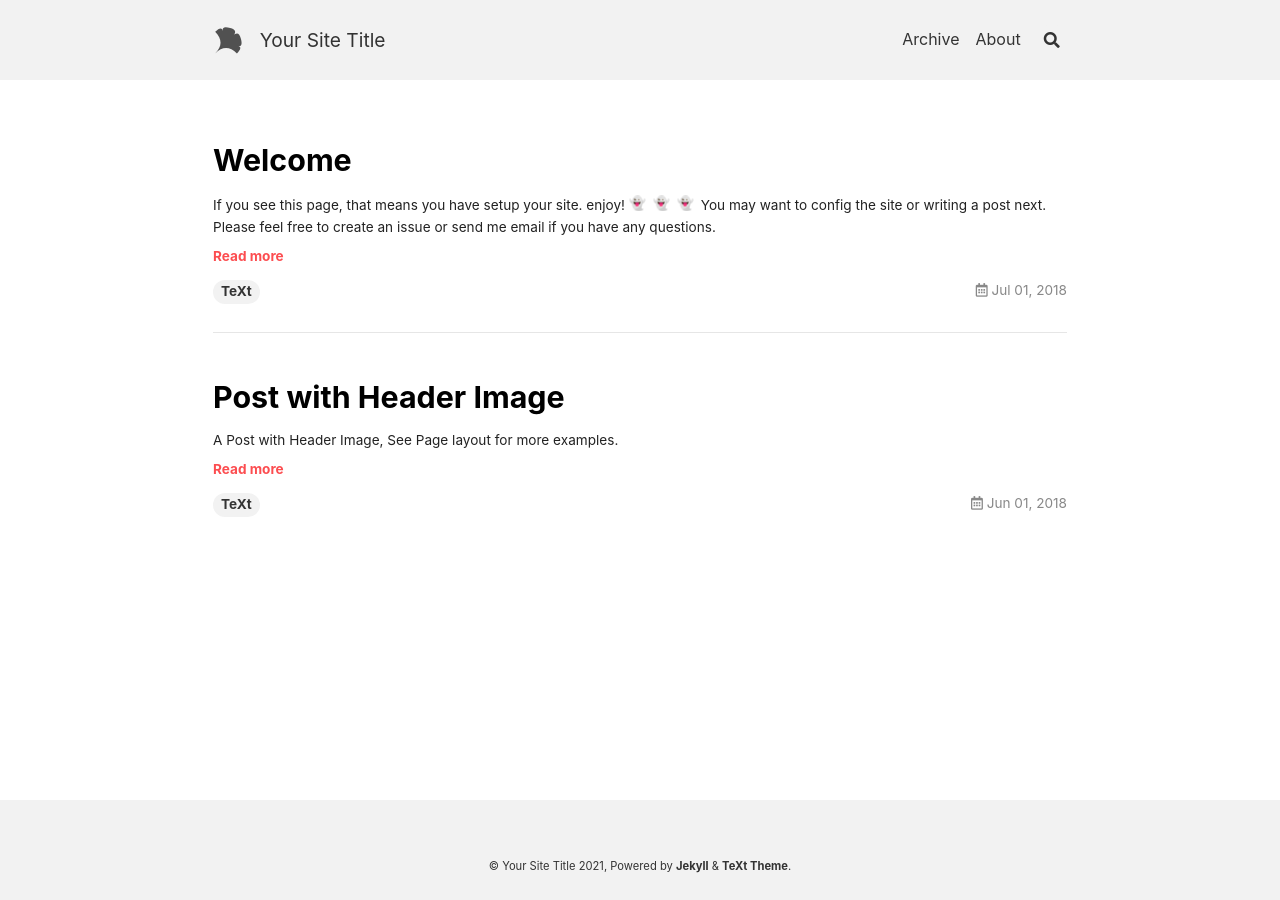
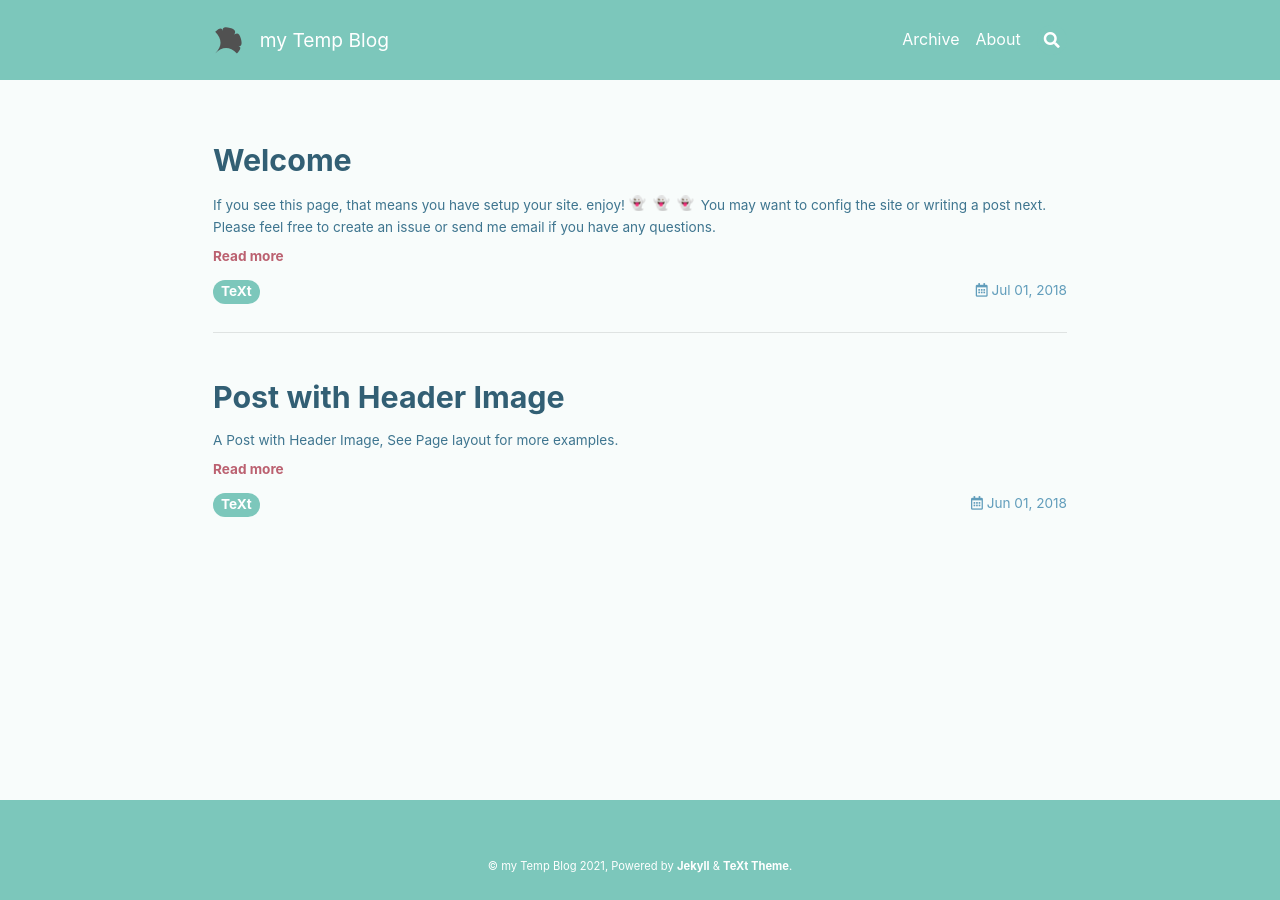
Before and after one commit to baiziqing/Gziyu00.github.io, a Jekyll site: the page built from index.html, in a window 1280 px wide. Built offline with Jekyll 4.4.1, drawn with Linux system fonts in a browser that asks for light colours; nearby versions of some CDN libraries; emoji names are drawn with the system emoji font; the list of posts is cut into pages by our own code.

Commit message:
修改了config配置文件

```diff
--- a/_config.yml
+++ b/_config.yml
@@ -16,11 +16,11 @@
 
 ## => Site Settings
 ##############################
-text_skin: default # "default" (default), "dark", "forest", "ocean", "chocolate", "orange"
+text_skin: forest # "default" (default), "dark", "forest", "ocean", "chocolate", "orange"
 highlight_theme: default # "default" (default), "tomorrow", "tomorrow-night", "tomorrow-night-eighties", "tomorrow-night-blue", "tomorrow-night-bright"
 url     : # the base hostname & protocol for your site e.g. https://www.someone.com
 baseurl : # does not include hostname
-title   : Your Site Title
+title   : my Temp Blog
 description: > # this means to ignore newlines until "Language & timezone"
   Your Site Description
 
@@ -35,10 +35,10 @@ timezone: # see https://en.wikipedia.org/wiki/List_of_tz_database_time_zones for
 ##############################
 author:
   type      : # "person" (default), "organization"
-  name      : Your Name
+  name      : 公子羽
   url       :
   avatar    : # path or url of avatar image (square)
-  bio       : I am an amazing person.
+  bio       : 1807230464@qq.com
   email     :
   facebook  : # "user_name" the last part of your profile url, e.g. https://www.facebook.com/user_name
   twitter   : # "user_name" the last part of your profile url, e.g. https://twitter.com/user_name
```
